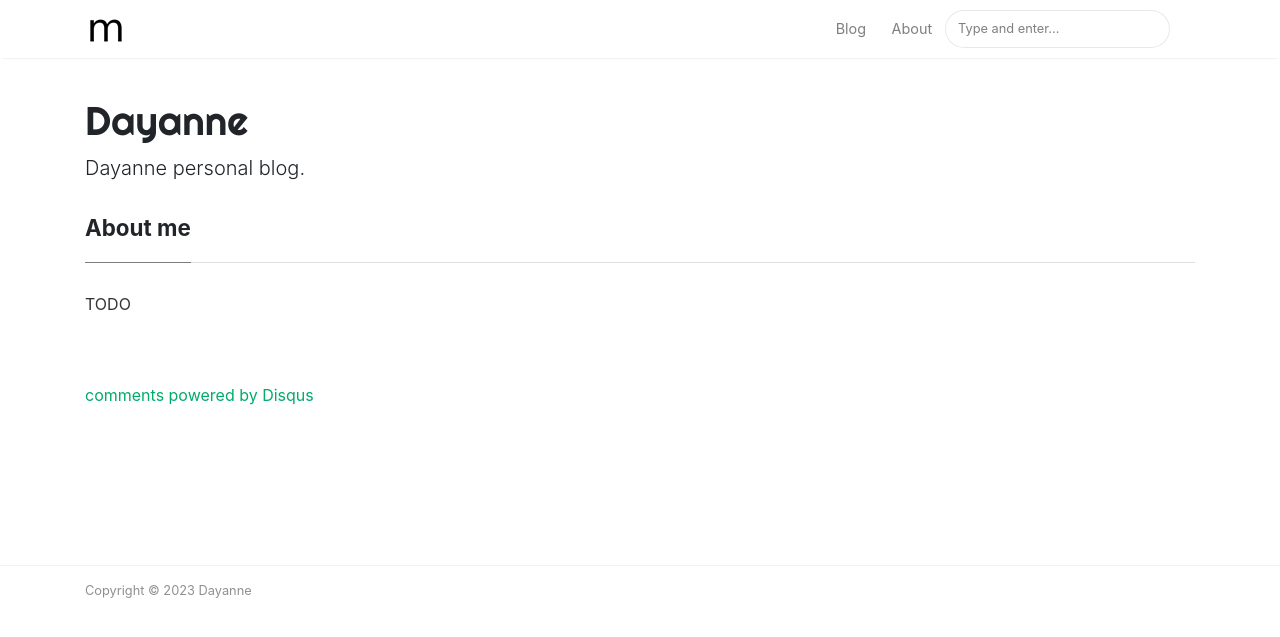
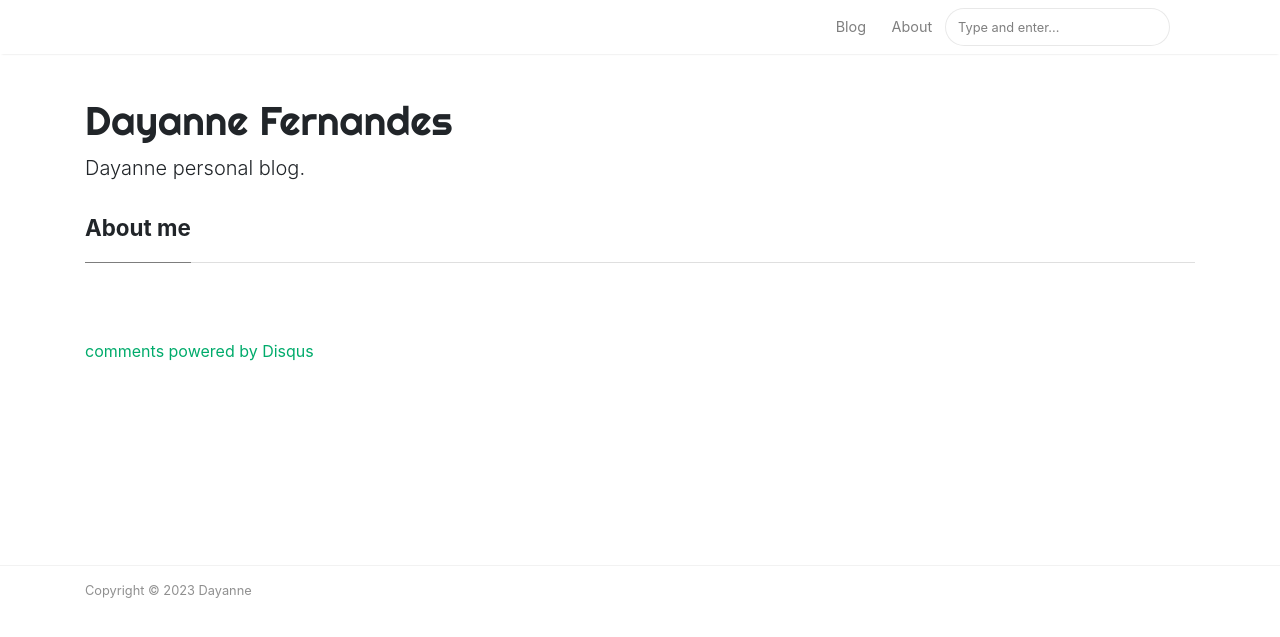
Before and after one commit to Dayof/Dayof.github.io, a Jekyll site: the page built from _pages/about.md, in a window 1280 px wide. Shown: the top 637 px of the page. Built offline with Jekyll 4.4.1, drawn with Linux system fonts in a browser that asks for light colours; nearby versions of some CDN libraries; comment, search, counter and statistics services are not loaded.

Commit message:
change logo, add goggle analytics, rm mailchimp

```diff
--- a/_config.yml
+++ b/_config.yml
@@ -1,13 +1,13 @@
 # Site
 name: "Dayanne"
-title: "Dayanne"
+title: "Dayanne Fernandes"
 description: "Dayanne personal blog."
 logo: 'assets/images/logo.png'
 favicon: 'assets/images/logo.png'
 baseurl:
-google_analytics: ''
-disqus: 'nichioff'
-mailchimp-list: ''
+google_analytics: 'G-PH79E7DPX7'
+# disqus: 'nichioff'
+# mailchimp-list: ''
 include: ["_pages"]
 permalink: /:title/
 
--- a/_layouts/default.html
+++ b/_layouts/default.html
@@ -47,12 +47,6 @@ ga('send', 'pageview');
 
     <div class="container pr-0">
 
-    <!-- Begin Logo -->
-    <a class="navbar-brand" href="{{ site.baseurl }}/">
-    <img src="{{ site.baseurl }}/{{ site.logo }}" alt="{{ site.name }}">
-    </a>
-    <!-- End Logo -->
-
     <button class="navbar-toggler" type="button" data-toggle="collapse" data-target="#navbarMediumish" aria-controls="navbarSupportedContent" aria-expanded="false" aria-label="Toggle navigation">
     <span class="navbar-toggler-icon"></span>
     </button>
@@ -95,7 +89,7 @@ ga('send', 'pageview');
 <!-- Site Title
 ================================================== -->
 <div class="mainheading">
-    <h1 class="sitetitle">{{ site.name }}</h1>
+    <h1 class="sitetitle">{{ site.title }}</h1>
     <p class="lead">
         {{ site.description }}
     </p>
--- a/_pages/about.md
+++ b/_pages/about.md
@@ -8,7 +8,5 @@ comments: true
 <div class="row justify-content-between">
 <div class="col-md-8 pr-5">
 
-<p>TODO</p>
-
 </div>
 </div>
```
Also changed, not shown: assets/images/avatar.png (deleted), assets/images/favicon.ico, assets/images/log.png (deleted), assets/images/logo.png.
